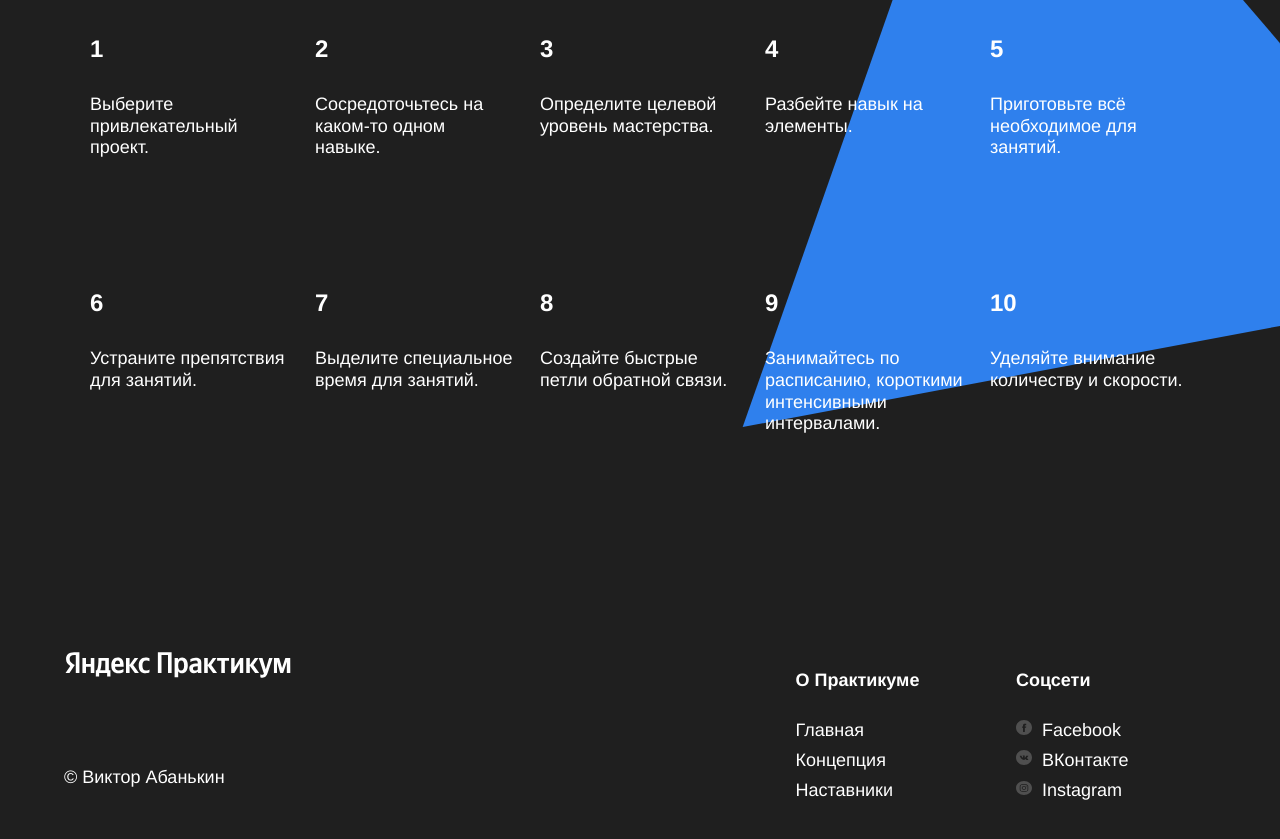
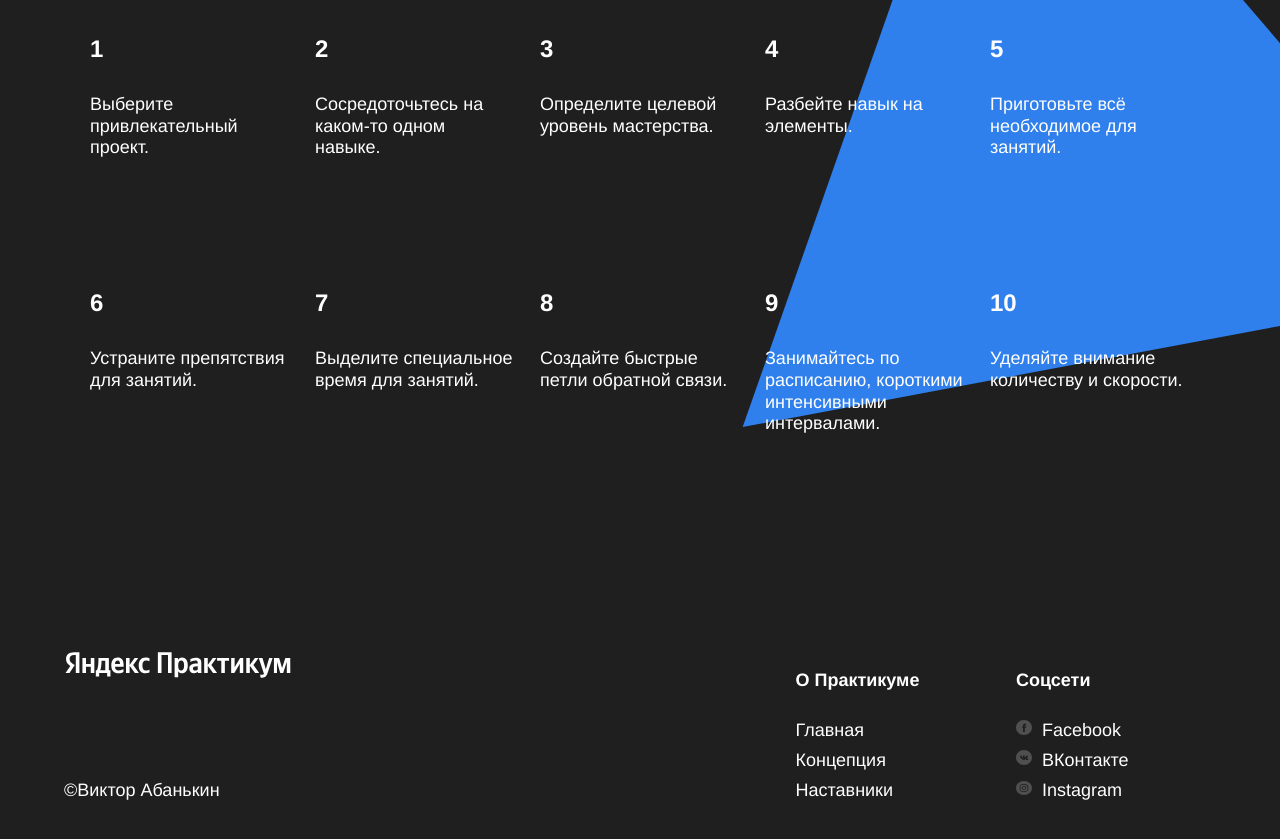
Before and after one commit to SergeyZu/how-to-learn, a plain HTML site: page index.html in a window 1280 px wide. Shown: the part 3375-4214 px from the top of the page. Drawn offline with Linux system fonts and the light colour scheme.

Commit message:
На проверку

```diff
--- a/index.html
+++ b/index.html
@@ -128,7 +128,7 @@
       <div class="footer__columns">
         <div class="footer__column_content_copyright">
           <img class="logo logo_place_footer" src="./images/logo_place_footer.svg" alt="logo">
-          <h2 class="footer__author">&copy Виктор Абанькин</h2>
+          <h2 class="footer__author">&copyВиктор Абанькин</h2>
         </div>
         <div class="footer__column_content_info">
           <h3 class="footer__column-heading">О Практикуме</h3>
--- a/styles/style.css
+++ b/styles/style.css
@@ -237,18 +237,20 @@
   flex-direction: column;
   justify-content: space-between;
   align-items: flex-start;
+  position: relative;
 }
 .footer__author{
-  /*margin: auto;
+  display: flex;
+  justify-content: flex-start;
   margin-top: 18px;
-  margin-bottom: 18px;*/
+  margin-bottom: 18px;
   line-height: 25px;
   font-size: 18px;
   font-weight: normal;
   color: white;
-  position: absolute;
+  /*position: absolute;
   left: 0;
-  bottom: 16px;
+  bottom: 16px;*/
 }
 .footer__column_content_info {
   width: 200px;
```
